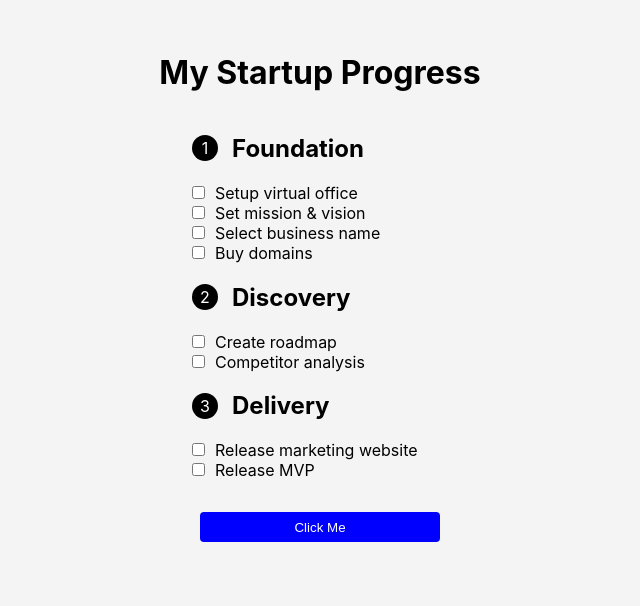
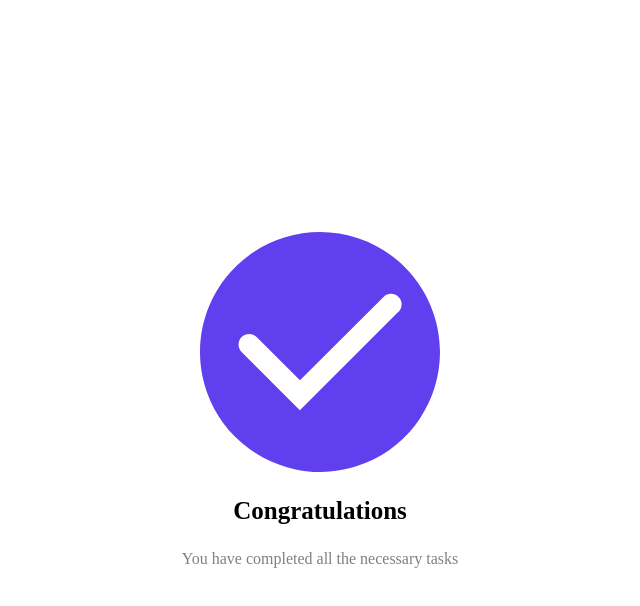
Before and after one commit to theexcel/audition, a React (Create React App) app: page /complete in a window 1280 px wide. Shown: the top 606 px of the page, without its empty margins (320-960 px from the left). Built offline with nearby package versions, Linux system fonts and the light colour scheme.

Commit message:
task completed

```diff
--- a/package.json
+++ b/package.json
@@ -12,6 +12,7 @@
     "@types/react-dom": "^18.2.7",
     "react": "^18.2.0",
     "react-dom": "^18.2.0",
+    "react-router-dom": "^6.15.0",
     "react-scripts": "5.0.1",
     "typescript": "^4.9.5",
     "web-vitals": "^2.1.4"
--- a/src/App.css
+++ b/src/App.css
@@ -43,7 +43,7 @@ label {
   margin-left: 10px;
 }
 
-button {
+/* button {
   width: 15rem;
   height: 30px;
   margin-top: 2rem;
@@ -51,7 +51,7 @@ button {
   border: none;
   border-radius: 4px;
   color: white
-}
+} */
 
 .category-header > div{
   background: black;
@@ -63,3 +63,9 @@ button {
   justify-content: center;
   color: white;padding: 3px;
 }
+
+
+.line-through-animation {
+  text-decoration: line-through;
+  /* transition: 0.10s ease-in-out 40s; */
+}
--- a/src/App.tsx
+++ b/src/App.tsx
@@ -1,11 +1,13 @@
 import "./App.css";
 import { useState, useEffect } from "react";
 import Icon from './checkmark.svg'
+import {Link} from 'react-router-dom'
 
 type taskType = {
   id: number,
-  task: string
-  checked: boolean
+  task: string,
+  checked: boolean,
+  closed: boolean
 }
 
 type itemList = {
@@ -20,22 +22,26 @@ const initialData: itemList[] = [
       {
         id: 11,
         task: "Setup virtual office",
-        checked: false
+        checked: false,
+        closed: false
       },
       {
         id: 12,
         task: "Set mission & vision",
-        checked: false
+        checked: false,
+        closed: false,
       },
       {
         id: 13,
         task: "Select business name",
         checked: false,
+        closed: false,
       },
       {
         id: 14,
         task: "Buy domains",
         checked: false,
+        closed: false,
       },
     ],
   },
@@ -46,11 +52,13 @@ const initialData: itemList[] = [
         id: 15,
         task: "Create roadmap",
         checked: false,
+        closed: false,
       },
       {
         id: 16,
         task: "Competitor analysis",
         checked: false,
+        closed: false,
       },
     ],
   },
@@ -61,11 +69,13 @@ const initialData: itemList[] = [
         id: 17,
         task: "Release marketing website",
         checked: false,
+        closed: false,
       },
       {
         id: 18,
         task: "Release MVP",
-        checked: false
+        checked: false,
+        closed: false
       },
     ],
   },
@@ -78,6 +88,8 @@ const App: React.FC = () => {
   }
   )
 
+  const [lockedCategory, setLockedCategory] = useState<string | null>(null)
+
   useEffect(() => {
     localStorage.setItem('items', JSON.stringify(items))
   }, [items])
@@ -86,12 +98,27 @@ const App: React.FC = () => {
     const updatedItems = items.map((item) => ({
       category: item.category,
       tasks: item.tasks.map((task) =>
-        task.id === id ? { ...task, checked: !task.checked } : task
+        task.id === id ? { ...task, checked: !task.checked, closed: !task.closed } : task
       ),
     }));
     setItems(updatedItems);
 
   };
+
+  useEffect(() => {
+    const lockedCategoryIndex = items.findIndex(({category, tasks}) => tasks.some((task) => !task.checked));
+
+    if(lockedCategoryIndex === -1){
+
+    //   if(lockedCategory !== null && lockedCategoryIndex !== -1){
+    //   setLockedCategory(items[lockedCategoryIndex].category)
+    // }
+    setLockedCategory(null)
+  } else {
+    setLockedCategory(items[lockedCategoryIndex].category);
+  }
+
+  }, [items])
 
 
 
@@ -107,7 +134,7 @@ const App: React.FC = () => {
           {tasks.every((task) => task.checked) && <img src = {Icon} />}
         </div>
         <ul>
-          {tasks.map(({ id, task, checked }) => (
+          {tasks.map(({ id, task, checked, closed }) => (
             <li key={id}>
               <div className="task-item">
                 <input
@@ -116,7 +143,8 @@ const App: React.FC = () => {
                 onChange={() => handleCheck(id)}
                 />
                 <label
-                onChange={() => handleCheck(id)}
+                className = {closed ? 'line-through-animation' : ''}
+                onClick={() => handleCheck(id)}
                 >{task}</label>
               </div>
             </li>
@@ -126,7 +154,15 @@ const App: React.FC = () => {
     ))}
 
     </div>
-    <button>Click Me</button>
+    {lockedCategory && (
+      <p>Next phase: {lockedCategory}</p>
+    )}
+<Link to = {lockedCategory ? '/' : '/complete'}>
+<button style = {{width: '10rem', height: '2rem', marginTop: '3rem'}}
+disabled={lockedCategory !== null}
+>Finish</button>
+</Link>
+
   </div>
 );
 
--- /dev/null
+++ b/src/Complete.tsx
@@ -0,0 +1,16 @@
+import React from 'react'
+import Check from "./check.svg";
+
+const Complete: React.FC = () => {
+  return (
+    <div>
+      <div style = {{display: 'flex', flexDirection: 'column', justifyContent: 'center', height: '100vh', alignItems:'center', fontFamily: 'Rubik'}}>
+        <img src={Check} style={{ width: "20rem", height: "15rem" }} />
+        <p style = {{fontWeight: '700', fontSize: '25px'}}>Congratulations</p>
+        <div style = {{color: 'gray'}}>You have completed all the necessary tasks</div>
+      </div>
+    </div>
+  );
+};
+
+export default Complete;
--- a/src/index.tsx
+++ b/src/index.tsx
@@ -2,14 +2,20 @@ import React from 'react';
 import ReactDOM from 'react-dom/client';
 import './index.css';
 import App from './App';
+import { BrowserRouter, Routes, Route } from 'react-router-dom';
+import Complete from './Complete';
 
 const root = ReactDOM.createRoot(
   document.getElementById('root') as HTMLElement
 );
 root.render(
-  <React.StrictMode>
-    <App />
-  </React.StrictMode>
+  <BrowserRouter>
+  <Routes>
+    <Route path = '/' element = { <App />}/>
+    <Route path = '/complete' element = {<Complete />}/>
+  </Routes>
+
+  </BrowserRouter>
 );
 
 // If you want to start measuring performance in your app, pass a function
```
Also changed, not shown: src/check.svg (added), 1 other file (tests, documents, lock files or other folders).
